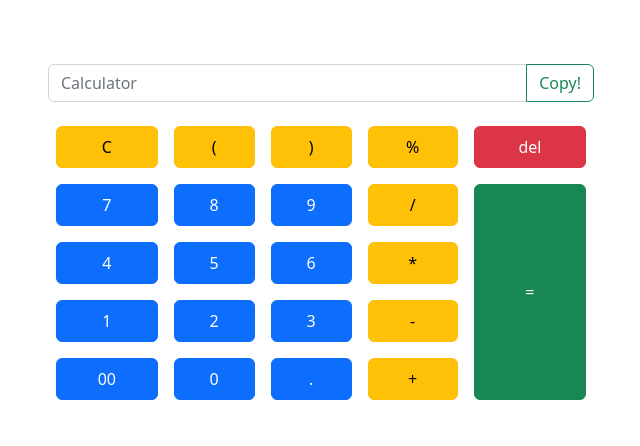
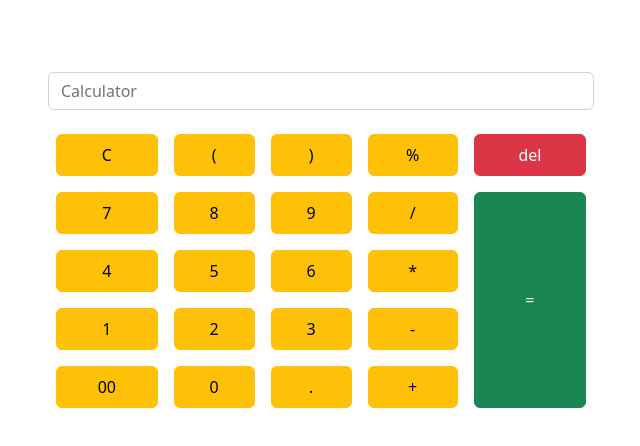
Before and after one commit to alirezasha01/Calculator, a plain HTML site: page index.html in a window 1280 px wide. Shown: the whole page, without its empty margins (319-959 px from the left). Drawn offline with nearby package versions, Linux system fonts and the light colour scheme.

Commit message:
Write a basic calculator

```diff
--- a/index.html
+++ b/index.html
@@ -13,47 +13,48 @@
         <div class="row">
             <div class="col-md-3"></div>
             <div class="col-md-6 mt-5">
-                <p id="output"></p>
+                <p class="text-center mb-4 d-block" id="output"></p>
+                <form name="form1">
                 <div class="input-group mb-3">
-                    <input type="text" class="form-control" placeholder="Calculator" aria-label="Calculator" aria-describedby="button-addon2">
-                    <button class="btn btn-outline-success" type="button" id="button-addon2">Copy!</button>
+                    <input id="inputt" type="text" class="form-control" placeholder="Calculator" aria-label="Calculator" aria-describedby="button-addon2" name="answer">
                   </div>
                 <table class="table table-borderless mt-3">
                     <tbody>
                       <tr>
-                        <td><button type="button" class="btn btn-warning w-100 p-2">C</button></td>
-                        <td><button type="button" class="btn btn-warning w-100 p-2">(</button></td>
-                        <td><button type="button" class="btn btn-warning w-100 p-2">)</button></td>
-                        <td><button type="button" class="btn btn-warning w-100 p-2">%</button></td>
-                        <td><button type="button" class="btn btn-danger w-100 p-2">del</button></td>
+                        <td><input type="button" class="btn btn-warning w-100 p-2" value = "C" onclick = "form1.answer.value = ' ' "/></td>
+                        <td><input type="button" class="btn btn-warning w-100 p-2" value = "(" onclick = "form1.answer.value += '(' "/></td>
+                        <td><input type="button" class="btn btn-warning w-100 p-2" value = ")" onclick = "form1.answer.value += ')' "/></td>
+                        <td><input type="button" class="btn btn-warning w-100 p-2" value = "%" onclick = "form1.answer.value += '%' "/></td>
+                        <td><input type="button" class="btn btn-danger w-100 p-2" value = "del" onclick = "form1.answer.value = form1.answer.value.substring(0, form1.answer.value.length - 1);"/></td>
                       </tr>
                       <tr>
-                        <td><button type="button" class="btn btn-primary w-100 p-2">7</button></td>
-                        <td><button type="button" class="btn btn-primary w-100 p-2">8</button></td>
-                        <td><button type="button" class="btn btn-primary w-100 p-2">9</button></td>
-                        <td><button type="button" class="btn btn-warning w-100 p-2">/</button></td>
-                        <td rowspan="4"><button type="button" class="btn btn-success w-100 h-200px">=</button></td>
+                        <td><input type="button" class="btn btn-warning w-100 p-2" value = "7" onclick = "form1.answer.value += '7' "/></td>
+                        <td><input type="button" class="btn btn-warning w-100 p-2" value = "8" onclick = "form1.answer.value += '8' "/></td>
+                        <td><input type="button" class="btn btn-warning w-100 p-2" value = "9" onclick = "form1.answer.value += '9' "/></td>
+                        <td><input type="button" class="btn btn-warning w-100 p-2" value = "/" onclick = "form1.answer.value += '/' "/></td>
+                        <td rowspan="4"><input type="button" class="btn btn-success w-100 h-200px" value = "=" onclick = "form1.answer.value = eval(form1.answer.value)" /></td>
                       </tr>
                       <tr>
-                        <td><button type="button" class="btn btn-primary w-100 p-2">4</button></td>
-                        <td><button type="button" class="btn btn-primary w-100 p-2">5</button></td>
-                        <td><button type="button" class="btn btn-primary w-100 p-2">6</button></td>
-                        <td><button type="button" class="btn btn-warning w-100 p-2">*</button></td>
+                        <td><input type="button" class="btn btn-warning w-100 p-2" value = "4" onclick = "form1.answer.value += '4' "/></td>
+                        <td><input type="button" class="btn btn-warning w-100 p-2" value = "5" onclick = "form1.answer.value += '5' "/></td>
+                        <td><input type="button" class="btn btn-warning w-100 p-2" value = "6" onclick = "form1.answer.value += '6' "/></td>
+                        <td><input type="button" class="btn btn-warning w-100 p-2" value = "*" onclick = "form1.answer.value += '*' "/></td>
                       </tr>
                       <tr>
-                        <td><button type="button" class="btn btn-primary w-100 p-2">1</button></td>
-                        <td><button type="button" class="btn btn-primary w-100 p-2">2</button></td>
-                        <td><button type="button" class="btn btn-primary w-100 p-2">3</button></td>
-                        <td><button type="button" class="btn btn-warning w-100 p-2">-</button></td>
+                        <td><input type="button" class="btn btn-warning w-100 p-2" value = "1" onclick = "form1.answer.value += '1' "/></td>
+                        <td><input type="button" class="btn btn-warning w-100 p-2" value = "2" onclick = "form1.answer.value += '2' "/></td>
+                        <td><input type="button" class="btn btn-warning w-100 p-2" value = "3" onclick = "form1.answer.value += '3' "/></td>
+                        <td><input type="button" class="btn btn-warning w-100 p-2" value = "-" onclick = "form1.answer.value += '-' "/></td>
                       </tr>
                       <tr>
-                        <td><button type="button" class="btn btn-primary w-100 p-2">00</button></td>
-                        <td><button type="button" class="btn btn-primary w-100 p-2">0</button></td>
-                        <td><button type="button" class="btn btn-primary w-100 p-2">.</button></td>
-                        <td><button type="button" class="btn btn-warning w-100 p-2">+</button></td>
+                        <td><input type="button" class="btn btn-warning w-100 p-2" value = "00" onclick = "form1.answer.value += '00' "/></td>
+                        <td><input type="button" class="btn btn-warning w-100 p-2" value = "0" onclick = "form1.answer.value += '0' "/></td>
+                        <td><input type="button" class="btn btn-warning w-100 p-2" value = "." onclick = "form1.answer.value += '.' "/></td>
+                        <td><input type="button" class="btn btn-warning w-100 p-2" value = "+" onclick = "form1.answer.value += '+' "/></td>
                       </tr>
                     </tbody>
                   </table>
+                </form>
 
             </div>
             <div class="col-md-3"></div>
```
